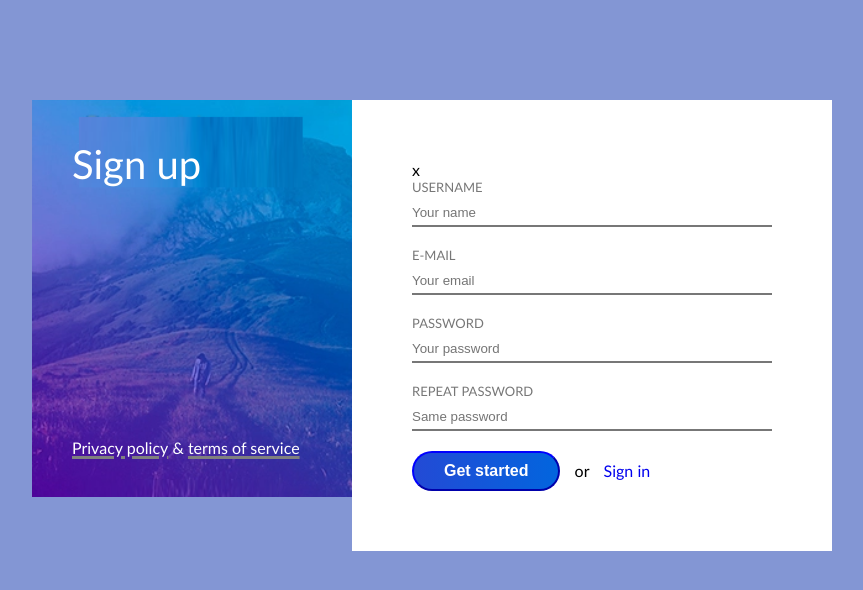
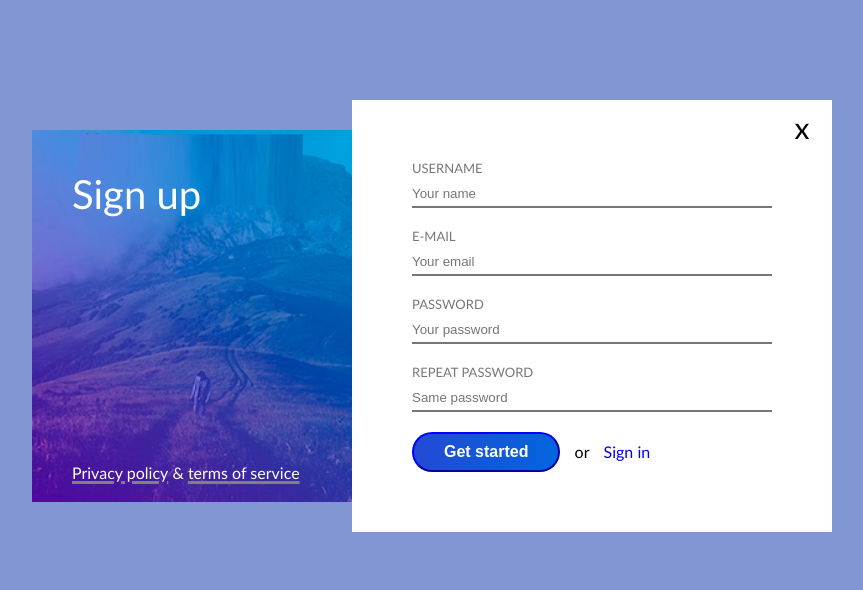
Before and after one commit to 3rnis/35-grupe-sign-up, a website: page index.html in a window 1280 px wide. Shown: the whole page, without its empty margins (208-1071 px from the left). Drawn offline with Linux system fonts and the light colour scheme.

Commit message:
Left column height #10

```diff
--- a/css/main.css
+++ b/css/main.css
@@ -1,19 +1,23 @@
 .container {
+display: inline-block;
 margin-top: 100px;
 width: 800px;
 margin-left: calc(50% - 400px);
+position: relative;
 }
 
 .left-column {
 width: 40%;
-float: left;
 padding: 40px;
 background-color: #008fae;
 background-image: url(../img/hill.png);
 background-size: cover;
 background-position: center;
 color: #fff;
-
+position: absolute;
+bottom: 30px;
+top: 30px;
+left: 0;
 }
 
 .main-title {
@@ -25,7 +29,10 @@ margin-bottom: 250px;
 }
 
 .bottom-links {
-
+position: absolute;
+bottom: 20px;
+left: 40px;
+right: 40px;
 }
 
 .bottom-links > .link {
@@ -35,15 +42,22 @@ margin-bottom: 250px;
 
 .right-column {
 width: 60%;
-float: left;
+float: right;
 padding: 60px;
 background-color: #fff;
+position: relative;
 }
 
 .close {
+width: 60px;
+height: 60px;
+font-size: 30px;
+text-align: center; /* isscentravimas pagal ploti */
+line-height: 55px; /* isscentravimas pagal auksti (centruojam pagal height: 60px; 55%, 45% taisykle - line-height teksto centras nuo virsaus yra 55%, o apacia 45%, todel rasom 55px, o ne 60px) */
 
+/* X elemento pastatymas i desini kampa virsuje */
+
+position: absolute; /* elementas kuris yra pozicijonuojamas absoliuciai yra statomas artimiausio (by default position: static;) ne statinio elemento atzvilgiu */
+top: 0;
+right: 0;
 }
-
-a {
-
-}
```
